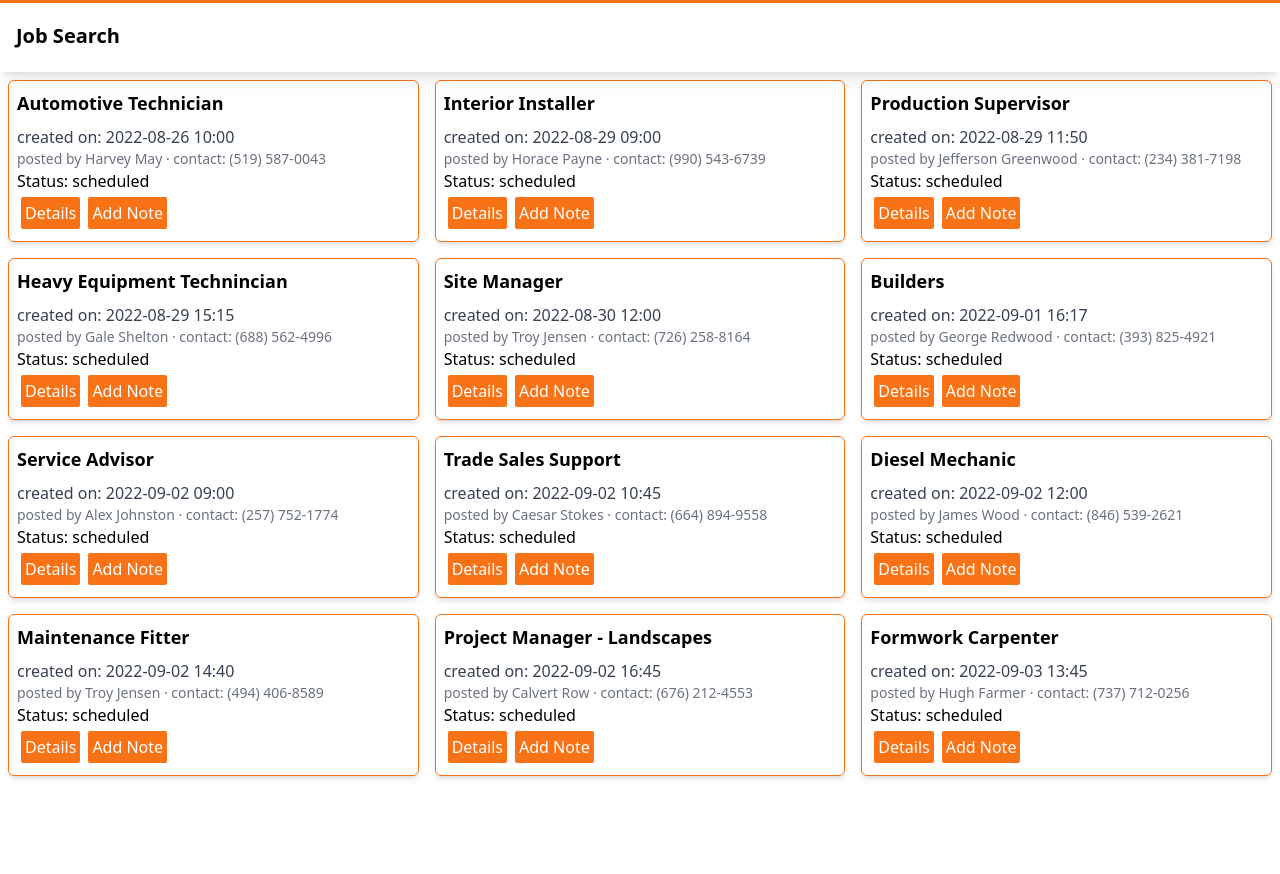
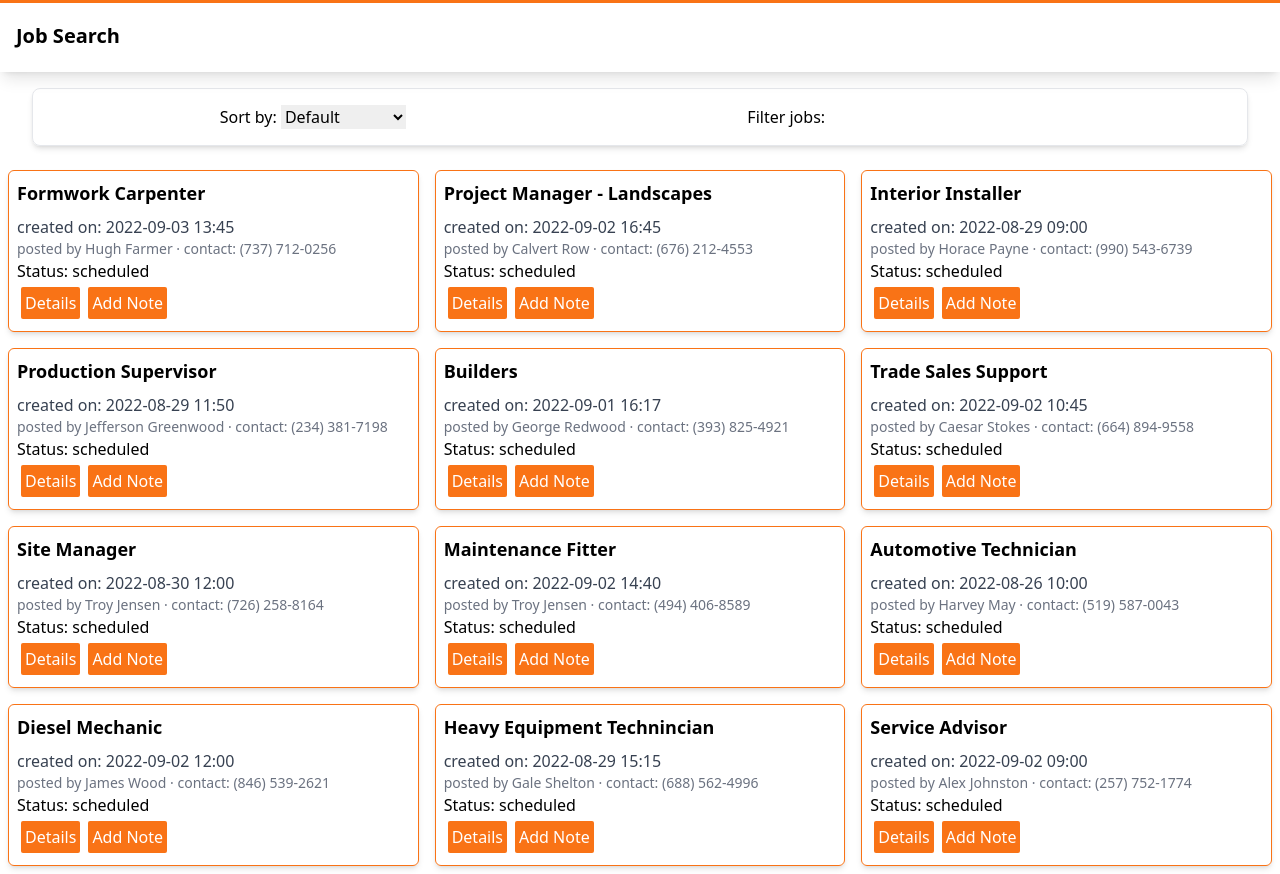
Before and after one commit to TylerDonghwi/job-search-app, a React (Create React App) app: page / in a window 1280 px wide. Before the commit the page ends 800 px from the top, so only its background shows below. Built offline with nearby package versions, Linux system fonts and the light colour scheme; the HTML template or start-up script is replaced by a standard one.

Commit message:
sorting and filtering functions implemented

```diff
--- a/src/component/Jobs.tsx
+++ b/src/component/Jobs.tsx
@@ -1,21 +1,55 @@
+import { SetStateAction, useState } from 'react';
 import jobsList from '../data/jobs.json'
 import Job from './Job';
+
 
 export default function Jobs() {
 
     // sorting
+    const [order, setOrder] = useState('default')
+
+    const handleSelectChange = (event: { target: { value: SetStateAction<string>; }; }) => {
+        setOrder(event.target.value)
+    }
+
     const sortByName = (a: { id: string; }, b: { id: string; }) => (a.id > b.id) ? 1 : ((b.id > a.id) ? -1 : 0)
-    const sortByDate = (a: { creationDate: string; }, b: { creationDate: string; }) => (a.creationDate > b.creationDate) ? 1 : ((b.creationDate > a.creationDate) ? -1 : 0)
+    const sortByDate = (a: { creationDate: string; }, b: { creationDate: string; }) => (a.creationDate < b.creationDate) ? 1 : ((b.creationDate < a.creationDate) ? -1 : 0)
+    const sortDefault = (a: { id: string; }, b: { id: string; }) => 0
+
 
     // filtering
+    const [filterValue, setFilterValue] = useState("")
+    const handleInputChange = (event: { currentTarget: { value: SetStateAction<string>; }; }) => {
+        setFilterValue(event.currentTarget.value)
+    }
 
     return (
-        <div className="grid xs:grid-cols-1 sm:grid-cols-2 lg:grid-cols-3">
-            {jobsList.sort(sortByDate).map(job => (
-                <div key={job.id}>
-                    <Job {...job} />
+        <>
+            <div className='flex justify-around border shadow-md mx-8 my-4 p-4 rounded-lg'>
+                <div>
+                    <label>Sort by: </label>
+                    <select onChange={handleSelectChange}>
+                        <option value="default">Default</option>
+                        <option value="name">Alphabetically</option>
+                        <option value="date">Most Recent</option>
+                    </select>
                 </div>
-            ))}
-        </div>
+                <div>
+                    <label>Filter jobs: </label>
+                    <input type="text" value={filterValue} onChange={handleInputChange} />
+                </div>
+            </div>
+
+            <div className="grid xs:grid-cols-1 sm:grid-cols-2 lg:grid-cols-3">
+                {jobsList.sort(order === "date" ? sortByDate : order === "name" ? sortByName : sortDefault)
+                    .filter(job => job.id.toLowerCase().includes(filterValue.toLowerCase()))
+                    .map(job => (
+                        <div key={job.id}>
+                            <Job {...job} />
+                        </div>
+                    ))}
+            </div>
+        </>
+
     )
 }
```
